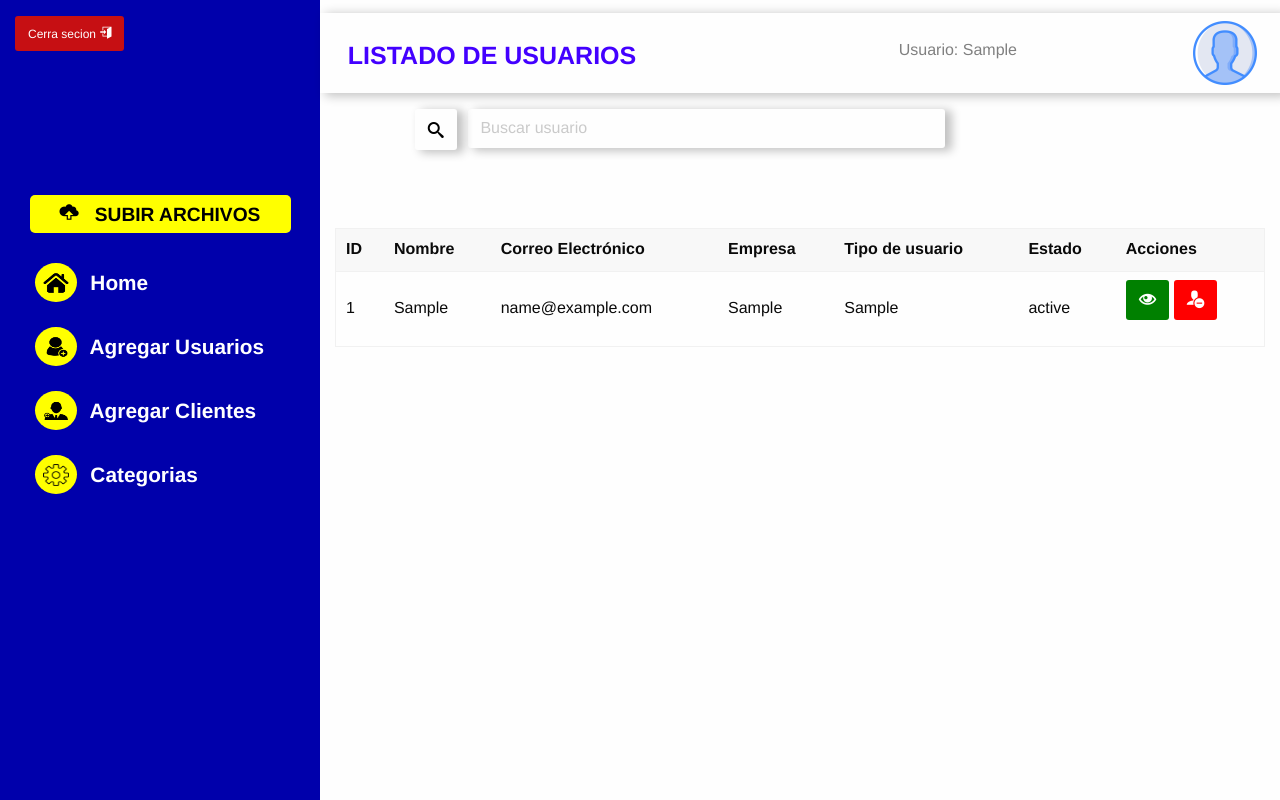
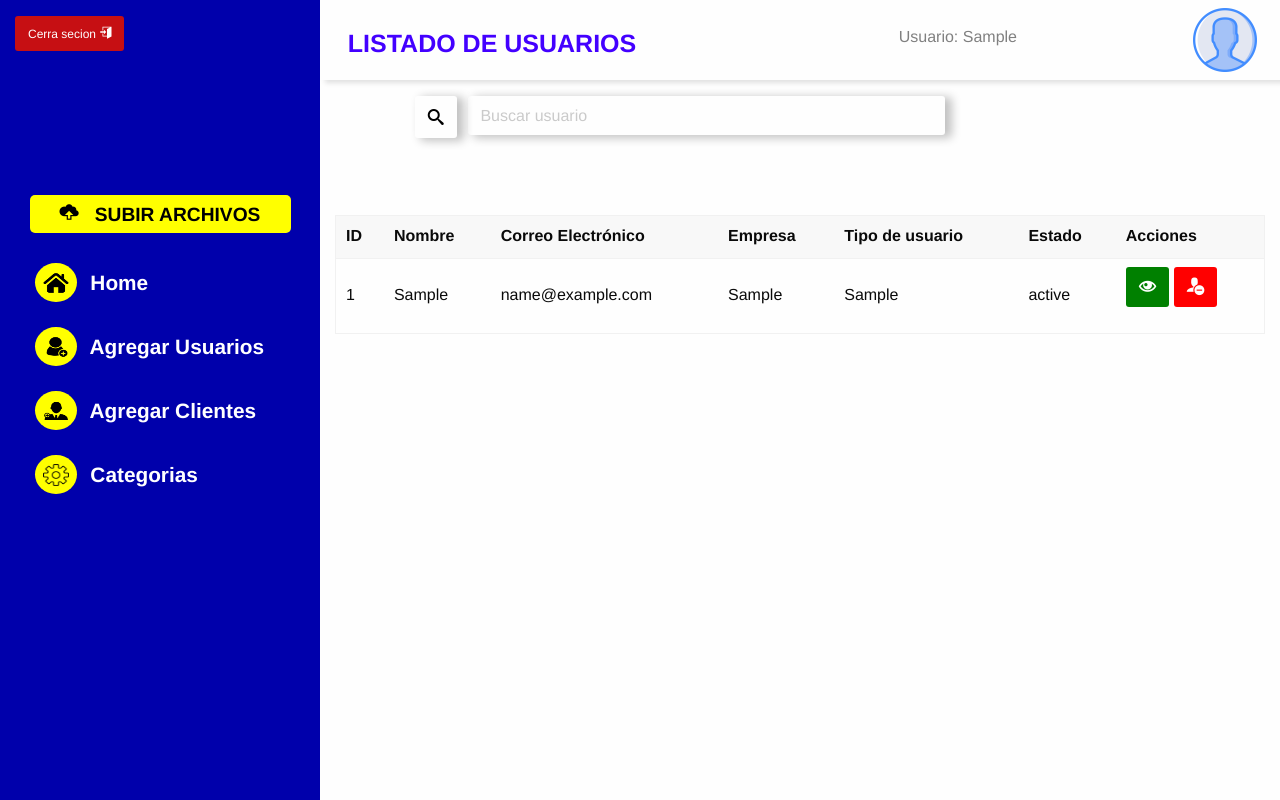
Before and after one commit to carlosponce1234/galo, a PHP site: page /views/usuarios.php in a window 1280 px wide. Run offline with PHP 8.4, Linux system fonts and the light colour scheme; the visitor is signed in with stand-in values (Sample User, id 1); tables that the repository leaves empty or names only in its code hold one stand-in row (values such as "Sample post").

Commit message:
cambios en diseño basico

```diff
--- a/css/app.css
+++ b/css/app.css
@@ -39,9 +39,8 @@ form .logbtn{
 	font-size: 1rem;
 }
 .cabecera{
-	margin-top: 0.8rem;
 	height: 5rem;
-	box-shadow: 6px 2px 10px 1px rgba(0,0,0,0.24);
+	box-shadow: 6px 2px 5px 1px rgba(0,0,0,0.12);
 }
 .cabecera h4{
 	text-align: left;
@@ -122,7 +121,7 @@ form .logbtn{
 	text-align: left;
 	border:none;
 	background-color: #F1F1F1;
-	box-shadow: 6px 2px 10px 1px rgba(0,0,0,0.24);
+
 	padding: 1rem;
 }
 .input select{
@@ -131,7 +130,7 @@ form .logbtn{
 	text-align: left;
 	border:none;
 	background-color: #F1F1F1;
-	box-shadow: 6px 2px 10px 1px rgba(0,0,0,0.24);
+
 }
 .guardar{
 	color: white;
@@ -200,3 +199,13 @@ form .logbtn{
 .buscar_btn i{
 	padding: 0.8rem;
 }
+.cerrar_secion{
+	height: 2.5rem;
+	width: 2.5rem;
+	margin-top: 1.5rem;
+}
+.cerrar_secion a i{
+	text-align: center;
+	color: red;
+	font-size: 2rem;
+}
--- a/font/ie7/ie7.css
+++ b/font/ie7/ie7.css
@@ -1,5 +1,8 @@
 .icon-home {
   *zoom: expression(this.runtimeStyle['zoom'] = '1', this.innerHTML = '&#xe900;');
+}
+.icon-folder-open {
+  *zoom: expression(this.runtimeStyle['zoom'] = '1', this.innerHTML = '&#xe930;');
 }
 .icon-floppy-disk {
   *zoom: expression(this.runtimeStyle['zoom'] = '1', this.innerHTML = '&#xe962;');
@@ -15,6 +18,9 @@
 }
 .icon-user-minus {
   *zoom: expression(this.runtimeStyle['zoom'] = '1', this.innerHTML = '&#xe974;');
+}
+.icon-user-tie {
+  *zoom: expression(this.runtimeStyle['zoom'] = '1', this.innerHTML = '&#xe976;');
 }
 .icon-binoculars {
   *zoom: expression(this.runtimeStyle['zoom'] = '1', this.innerHTML = '&#xe985;');
--- a/font/ie7/ie7.js
+++ b/font/ie7/ie7.js
@@ -14,11 +14,13 @@
 	}
 	var icons = {
 		'icon-home': '&#xe900;',
+		'icon-folder-open': '&#xe930;',
 		'icon-floppy-disk': '&#xe962;',
 		'icon-user': '&#xe971;',
 		'icon-users': '&#xe972;',
 		'icon-user-plus': '&#xe973;',
 		'icon-user-minus': '&#xe974;',
+		'icon-user-tie': '&#xe976;',
 		'icon-binoculars': '&#xe985;',
 		'icon-search': '&#xe986;',
 		'icon-key': '&#xe98d;',
--- a/font/style.css
+++ b/font/style.css
@@ -1,10 +1,10 @@
 @font-face {
   font-family: 'galo';
-  src:  url('fonts/galo.eot?nwczt2');
-  src:  url('fonts/galo.eot?nwczt2#iefix') format('embedded-opentype'),
-    url('fonts/galo.ttf?nwczt2') format('truetype'),
-    url('fonts/galo.woff?nwczt2') format('woff'),
-    url('fonts/galo.svg?nwczt2#galo') format('svg');
+  src:  url('fonts/galo.eot?d5exr2');
+  src:  url('fonts/galo.eot?d5exr2#iefix') format('embedded-opentype'),
+    url('fonts/galo.ttf?d5exr2') format('truetype'),
+    url('fonts/galo.woff?d5exr2') format('woff'),
+    url('fonts/galo.svg?d5exr2#galo') format('svg');
   font-weight: normal;
   font-style: normal;
 }
@@ -27,6 +27,9 @@
 .icon-home:before {
   content: "\e900";
 }
+.icon-folder-open:before {
+  content: "\e930";
+}
 .icon-floppy-disk:before {
   content: "\e962";
 }
@@ -41,6 +44,9 @@
 }
 .icon-user-minus:before {
   content: "\e974";
+}
+.icon-user-tie:before {
+  content: "\e976";
 }
 .icon-binoculars:before {
   content: "\e985";
--- a/views/usuarios.php
+++ b/views/usuarios.php
@@ -18,6 +18,10 @@ session_start();
 		$sql2 ="SELECT * FROM usuarios";
 		$result2=$mysqli->query($sql2);
 		$row2 = $result2->fetch_assoc();
+
+		$sql3 =" SELECT * FROM permisos";
+		$result3=$mysqli->query($sql3);
+		$row3 = $result3->fetch_assoc();
  ?>
  <!doctype html>
 <html class="no-js" lang="es" dir="ltr">
@@ -93,13 +97,13 @@ session_start();
 								   		foreach ($result2 as $key => $v) {
 
 										echo "<tr>
-												<td id=".$v['user_id'].">".$v['user_id']."</td>
-												<td id=".$v['user_monbre'].">".$v['user_monbre']."</td>
-												<td id=".$v['user_mail'].">".$v['user_mail']."</td>
-												<td id=".$v['user_cliente'].">".$v['user_cliente']."</td>
-												<td id=".$v['user_tipo'].">".$v['user_tipo']."</td>
-												<td id=".$v['user_estado'].">".$v['user_estado']."</td>
-												<td >
+												<td id=".$v['user_id']." class='user_id'>".$v['user_id']."</td>
+												<td id=".$v['user_monbre']." class='user_nombre'>".$v['user_monbre']."</td>
+												<td id=".$v['user_mail']." class='user_mail'>".$v['user_mail']."</td>
+												<td id=".$v['user_cliente']." class='user_cliente'>".$v['user_cliente']."</td>
+												<td id=".$v['user_tipo']." class='user_tipo'>".$v['user_tipo']."</td>
+												<td id=".$v['user_estado']." class='user_estado'>".$v['user_estado']."</td>
+												<td>
 													<button id='edit_user' class='button editar small'>
 													<i class='icon-eye'></i></button>
 									<button class='button desactiva small'><i class='icon-user-minus'></i></button>
@@ -113,6 +117,34 @@ session_start();
 					</div>
     			</div>
   </body>
+  <div class="reveal" id="e_user" data-reveal data-animation-in="slidein">
+  	<h5>Editar usuario</h5>
+  	<hr>
+  	<form action="">
+  		<label for="n_usuario">Nombre de usuario</label>
+  		<input type="text" id="n_usuario" name="n_usuario">
+  		<label for="pass">Contraseña</label>
+  		<input type="password" id="pass" name="pass">
+  		<label for="mail">Correo electronico</label>
+  		<input type="email" id="mail" name="mail">
+  		<label for="permisos">Permisos</label>
+  		<select name="permisos" id="permisos">
+			<option value="" disabled selected id="permiso">os</option>
+			<?php
+			foreach ($result3 as $key => $v) {
+				echo "<option id=".$v['permisos_id']." value ='".$v['permisos_id']."'>".$v['permisos_desc']."</option>";
+				};
+				  	 ?>
+		</select>
+		<label for="estado">Estado</label>
+		<select name="estado" id="estado">
+			 	<option value="0" selected>Activo</option>
+			 	<option value="1">Inactivo</option>
+		</select>
+		<button class="guardar" id="guardar"><i class="icon-floppy-disk"></i>Guardar</button>
+		<button class="reset" id="cancelar"><i class="icon-cross"></i>Cancelar</button>
+  	</form>
+  </div>
    <script src="../js/vendor/jquery.js"></script>
     <script src="../js/vendor/what-input.js"></script>
     <script src="../js/vendor/foundation.js"></script>
@@ -123,7 +155,23 @@ session_start();
 	$(document).ready(function(){
 		//Editar Usuarios
 		$(document).on('click','#edit_user', function(event){
+			var cell = $(this).parent();
+			var row = cell.parent();
+			var user_id = row.children('.user_id');
+			var operacion = 'fill';
+		/*	$.ajax({
+				url:'../core/usuarios.php',
+				type:'POST',
+				data:{
+					operacion : operacion,
+					user_id : user_id,
 
+				},
+				success: function(data){
+					var tmp = data.split(",");
+				};
+			});*/
+			$('#e_user').foundation('open');
 		});
 	})
 </script>
```
Also changed, not shown: core/usuarios.php (+20 -0 lines), font/demo.html (+33 -1 lines), font/selection.json (+1 -1 lines), views/configuracion.php (+13 -8 lines), font/fonts/galo.ttf, font/fonts/galo.woff, 2 other files.
